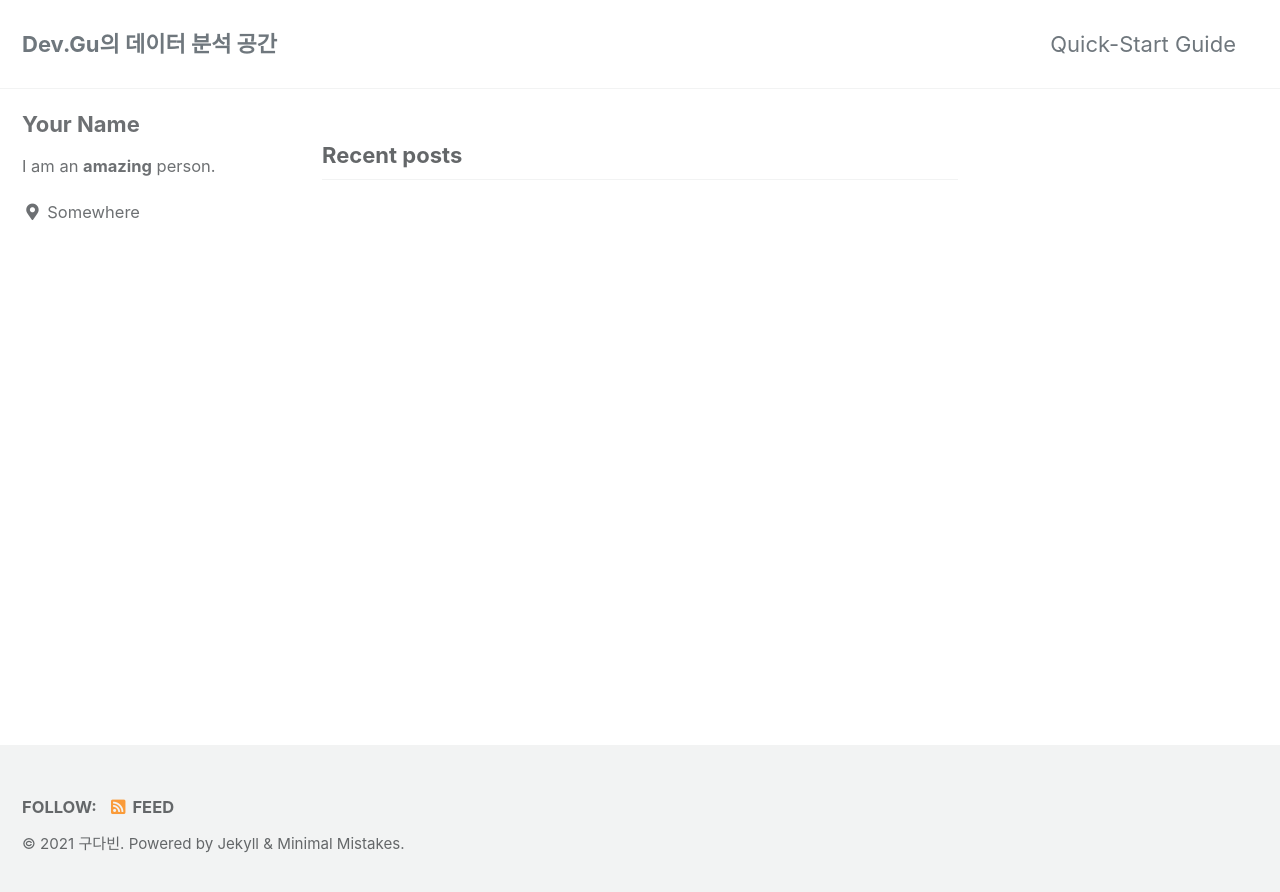
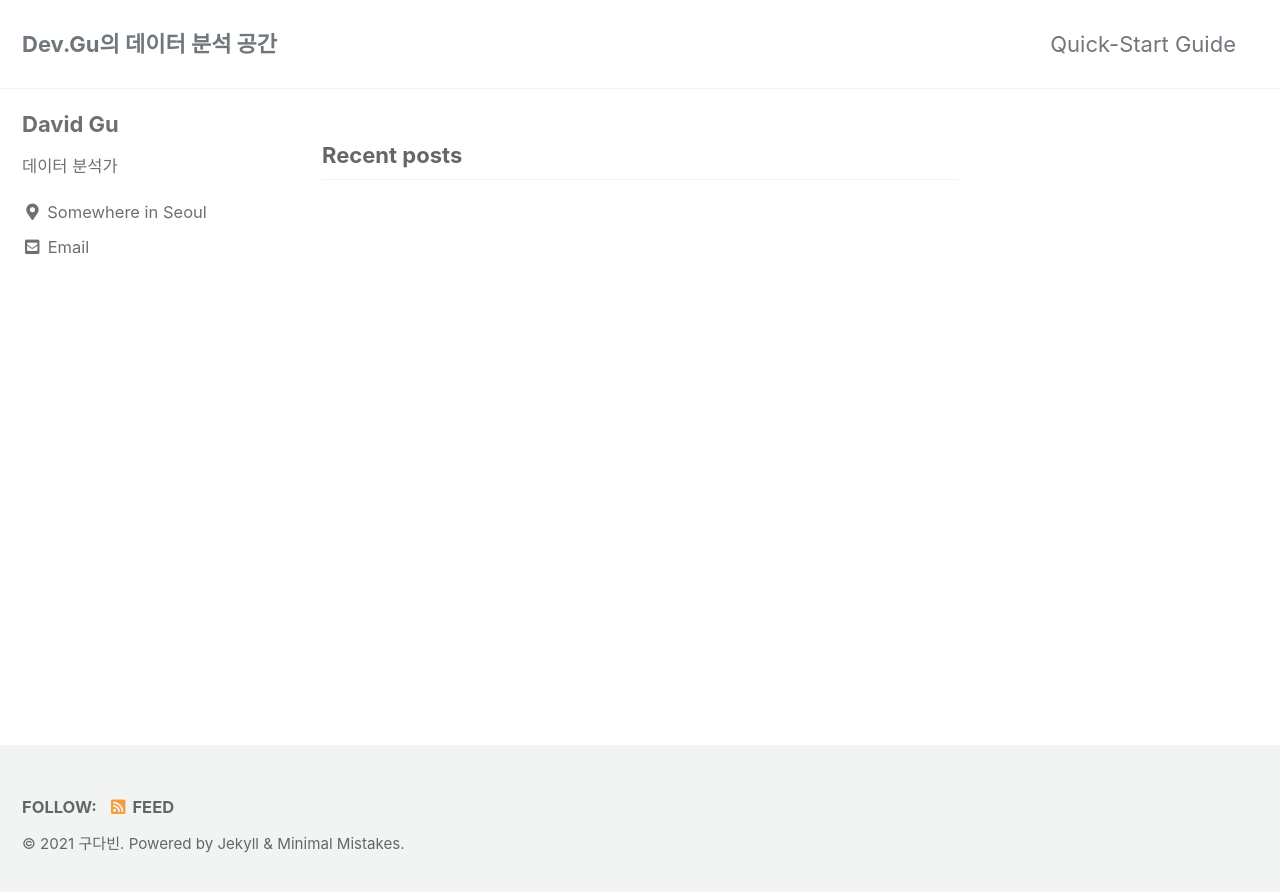
Before and after one commit to DS-DavGu/DS-DavGu.github.io, a Jekyll site: the page built from index.html, in a window 1280 px wide. Shown: the top 892 px of the page. Built offline with Jekyll 4.4.1, drawn with Linux system fonts in a browser that asks for light colours; cached includes are drawn as plain includes; the list of posts is cut into pages by our own code.

Commit message:
Update _config.yml

```diff
--- a/_config.yml
+++ b/_config.yml
@@ -94,11 +94,11 @@ analytics:
 
 # Site Author
 author:
-  name             : "Your Name"
+  name             : "David Gu"
   avatar           : # path of avatar image, e.g. "/assets/images/bio-photo.jpg"
-  bio              : "I am an **amazing** person."
-  location         : "Somewhere"
-  email            :
+  bio              : "데이터 분석가"
+  location         : "Somewhere in Seoul"
+  email            : "davdabgu@gmail.com"
   links:
     - label: "Email"
       icon: "fas fa-fw fa-envelope-square"
```
